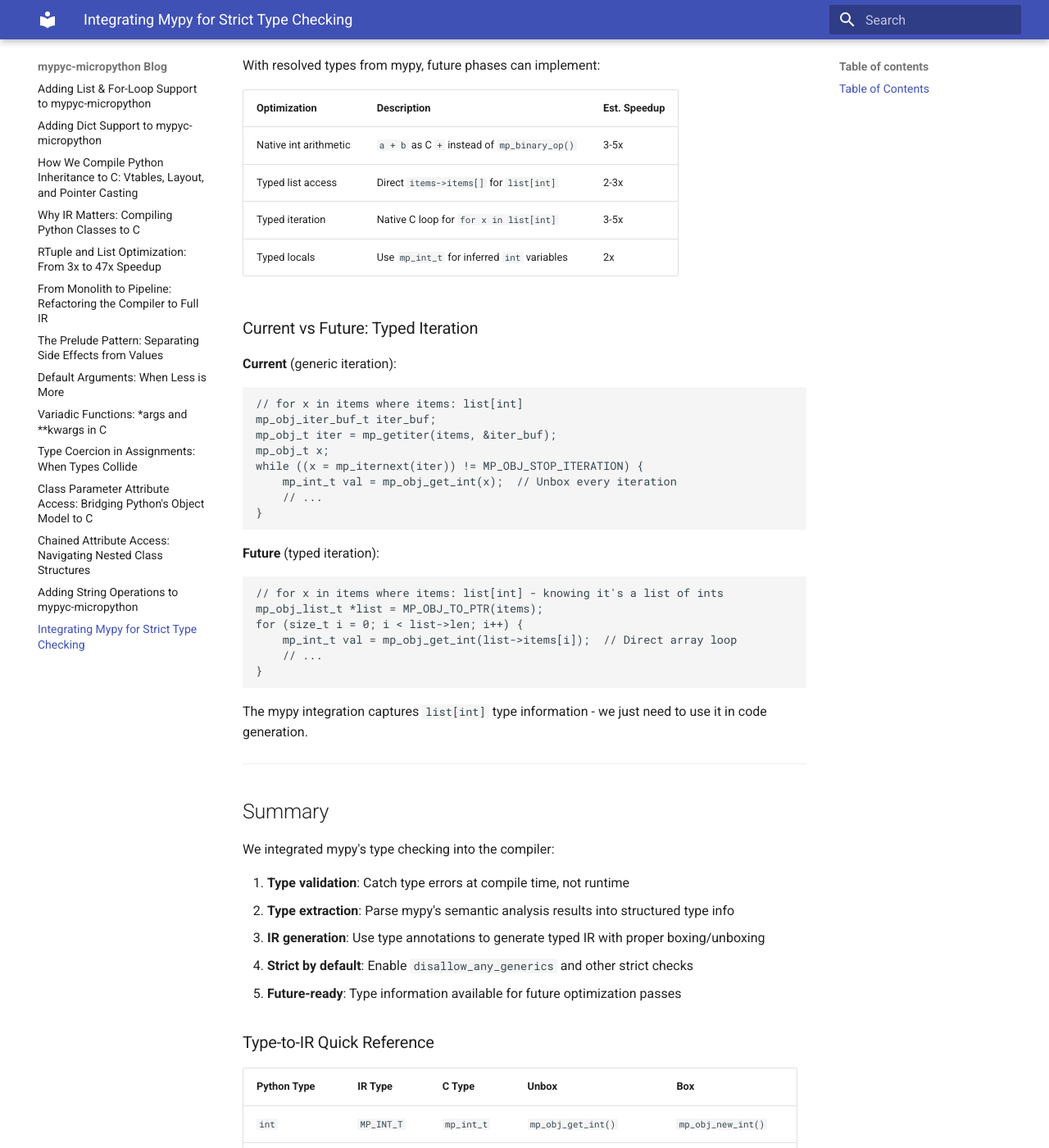
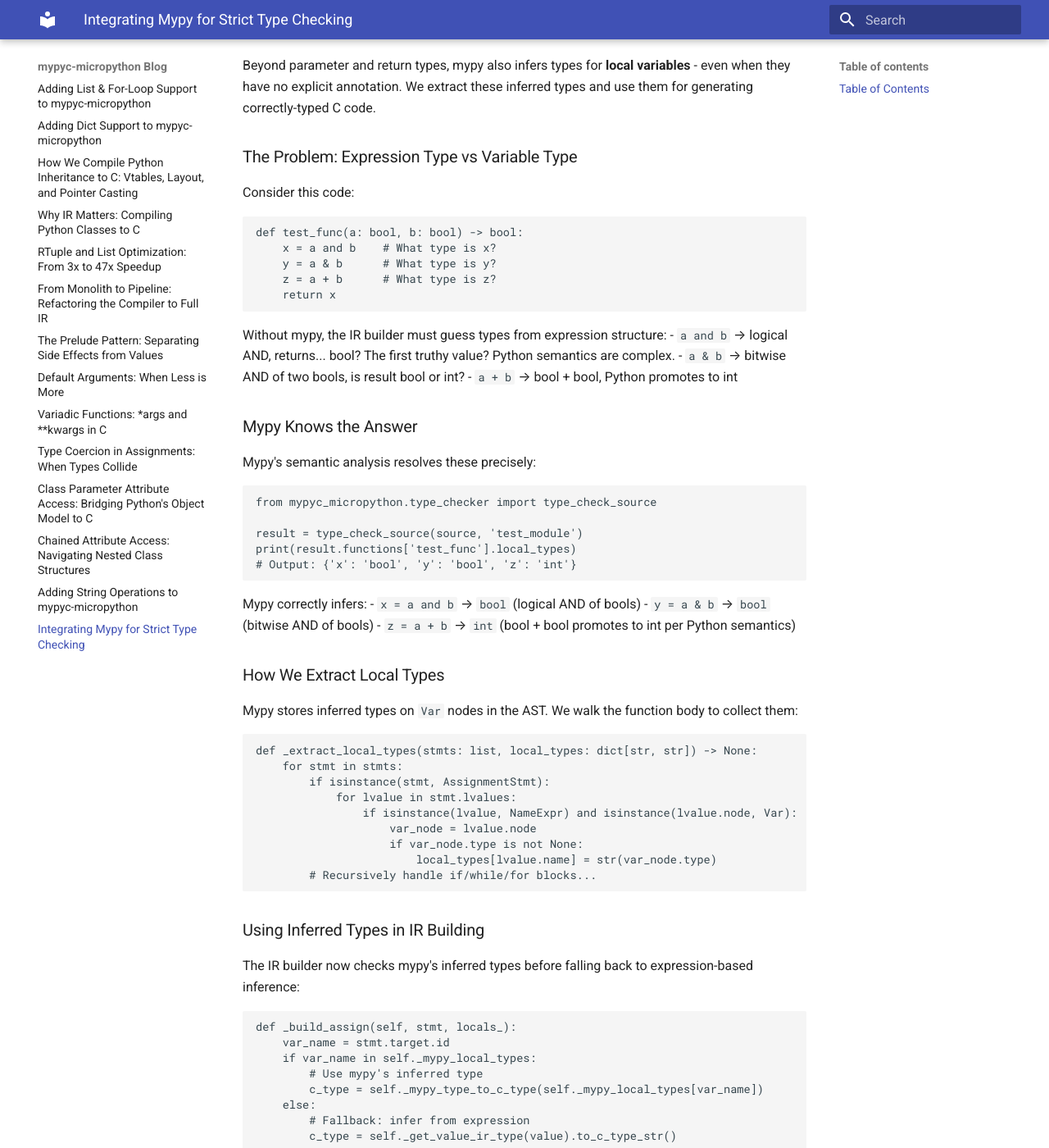
Before and after one commit to anhlt/mypyc-micropython, an MkDocs documentation site: the page built from blogs/14-mypy-type-integration.md, in a window 1280 px wide and 1400 px high, scrolled down 10443 px. Shown: the whole window at 82% size. Built offline with MkDocs 1.6.1 and Material for MkDocs 9.7.7, drawn with Linux system fonts in a browser that asks for light colours; some of the changed text lies outside the part shown.

Commit message:
feat: use mypy inferred types for local variables
- Extract local variable types from mypy's semantic analysis via
  FunctionTypeInfo.local_types
- Use mypy types in _build_assign instead of expression-based inference
- Correctly type bool operations: 'a and b' -> bool, 'a & b' -> bool
- Correctly type bool arithmetic: 'a + b' -> int (Python promotion)
- Add _to_bool_expr helper for && and || operator emission
- Simplify _build_binop and _build_boolop (rely on mypy types)
- Update blog post with local type inference section

````diff
--- a/blogs/14-mypy-type-integration.md
+++ b/blogs/14-mypy-type-integration.md
@@ -465,16 +465,103 @@
 
 The element type `int` from `list[int]` is **not yet extracted** from the annotation. This is a future optimization opportunity.
 
+## Local Variable Type Inference
+
+Beyond parameter and return types, mypy also infers types for **local variables** - even when they have no explicit annotation. We extract these inferred types and use them for generating correctly-typed C code.
+
+### The Problem: Expression Type vs Variable Type
+
+Consider this code:
+
+```python
+def test_func(a: bool, b: bool) -> bool:
+    x = a and b    # What type is x?
+    y = a & b      # What type is y?
+    z = a + b      # What type is z?
+    return x
+```
+
+Without mypy, the IR builder must guess types from expression structure:
+- `a and b` → logical AND, returns... bool? The first truthy value? Python semantics are complex.
+- `a & b` → bitwise AND of two bools, is result bool or int?
+- `a + b` → bool + bool, Python promotes to int
+
+### Mypy Knows the Answer
+
+Mypy's semantic analysis resolves these precisely:
+
+```python
+from mypyc_micropython.type_checker import type_check_source
+
+result = type_check_source(source, 'test_module')
+print(result.functions['test_func'].local_types)
+# Output: {'x': 'bool', 'y': 'bool', 'z': 'int'}
+```
+
+Mypy correctly infers:
+- `x = a and b` → `bool` (logical AND of bools)
+- `y = a & b` → `bool` (bitwise AND of bools)
+- `z = a + b` → `int` (bool + bool promotes to int per Python semantics)
+
+### How We Extract Local Types
+
+Mypy stores inferred types on `Var` nodes in the AST. We walk the function body to collect them:
+
+```python
+def _extract_local_types(stmts: list, local_types: dict[str, str]) -> None:
+    for stmt in stmts:
+        if isinstance(stmt, AssignmentStmt):
+            for lvalue in stmt.lvalues:
+                if isinstance(lvalue, NameExpr) and isinstance(lvalue.node, Var):
+                    var_node = lvalue.node
+                    if var_node.type is not None:
+                        local_types[lvalue.name] = str(var_node.type)
+        # Recursively handle if/while/for blocks...
+```
+
+### Using Inferred Types in IR Building
+
+The IR builder now checks mypy's inferred types before falling back to expression-based inference:
+
+```python
+def _build_assign(self, stmt, locals_):
+    var_name = stmt.target.id
+    if var_name in self._mypy_local_types:
+        # Use mypy's inferred type
+        c_type = self._mypy_type_to_c_type(self._mypy_local_types[var_name])
+    else:
+        # Fallback: infer from expression
+        c_type = self._get_value_ir_type(value).to_c_type_str()
+```
+
+### Generated C Code
+
+With mypy type inference:
+
+```c
+static mp_obj_t test_module_test_func(mp_obj_t a_obj, mp_obj_t b_obj) {
+    bool a = mp_obj_is_true(a_obj);
+    bool b = mp_obj_is_true(b_obj);
+
+    bool x = (a && b);      // Correctly typed as bool
+    bool y = (a & b);       // Correctly typed as bool
+    mp_int_t z = (a + b);   // Correctly typed as int
+    return x ? mp_const_true : mp_const_false;
+}
+```
+
+Each variable gets the exact type mypy inferred, enabling proper C code generation.
+
 ## Future Optimization Opportunities
 
 With resolved types from mypy, future phases can implement:
 
-| Optimization | Description | Est. Speedup |
-|--------------|-------------|--------------|
-| Native int arithmetic | `a + b` as C `+` instead of `mp_binary_op()` | 3-5x |
-| Typed list access | Direct `items->items[]` for `list[int]` | 2-3x |
-| Typed iteration | Native C loop for `for x in list[int]` | 3-5x |
-| Typed locals | Use `mp_int_t` for inferred `int` variables | 2x |
+| Optimization | Description | Status |
+|--------------|-------------|--------|
+| Native int arithmetic | `a + b` as C `+` instead of `mp_binary_op()` | Done |
+| Typed locals | Use `mp_int_t` for inferred `int` variables | Done |
+| Typed list access | Direct `items->items[]` for `list[int]` | Future |
+| Typed iteration | Native C loop for `for x in list[int]` | Future |
 
 ### Current vs Future: Typed Iteration
 
@@ -510,9 +597,10 @@
 
 1. **Type validation**: Catch type errors at compile time, not runtime
 2. **Type extraction**: Parse mypy's semantic analysis results into structured type info
-3. **IR generation**: Use type annotations to generate typed IR with proper boxing/unboxing
-4. **Strict by default**: Enable `disallow_any_generics` and other strict checks
-5. **Future-ready**: Type information available for future optimization passes
+3. **Local type inference**: Use mypy's inferred types for local variables (bool ops, arithmetic)
+4. **IR generation**: Use type annotations to generate typed IR with proper boxing/unboxing
+5. **Strict by default**: Enable `disallow_any_generics` and other strict checks
+6. **Future-ready**: Type information available for future optimization passes
 
 ### Type-to-IR Quick Reference
 
@@ -529,12 +617,12 @@
 
 | File | Changes |
 |------|---------|
-| `type_checker.py` | New module for mypy integration |
+| `type_checker.py` | Mypy integration + local type extraction |
+| `ir_builder.py` | Use mypy local_types for assignments |
 | `compiler.py` | Default `type_check=True, strict=True` |
 | `cli.py` | `--no-type-check` flag |
-| `examples/*.py` | All updated with generic annotations |
 
 ### Test Results
 
 - 480 unit tests pass
-- All 21 example modules compile with strict type checking
+- All example modules compile with strict type checking
````
Also changed, not shown: CHANGELOG.md (+5 -0 lines), 3 other files.
